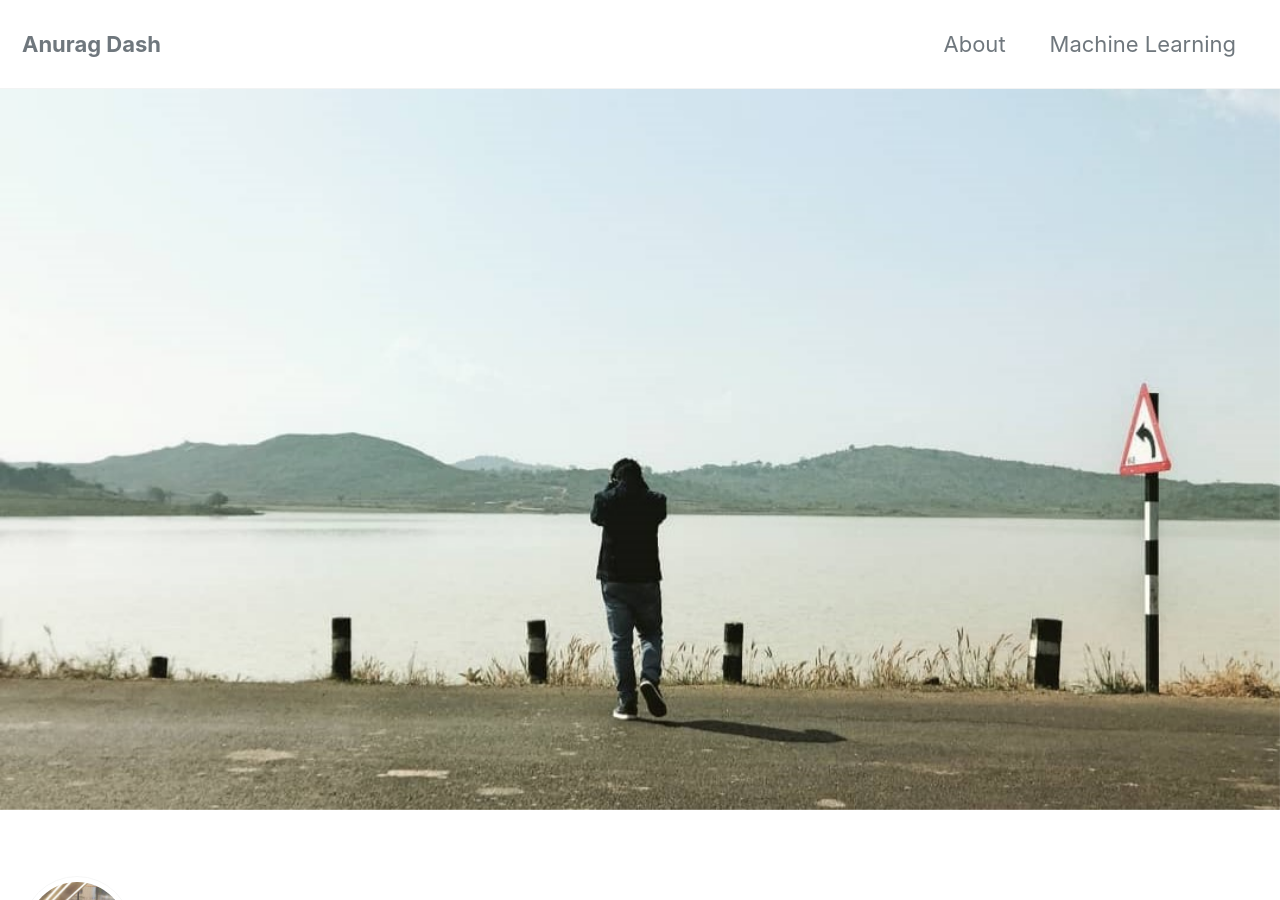
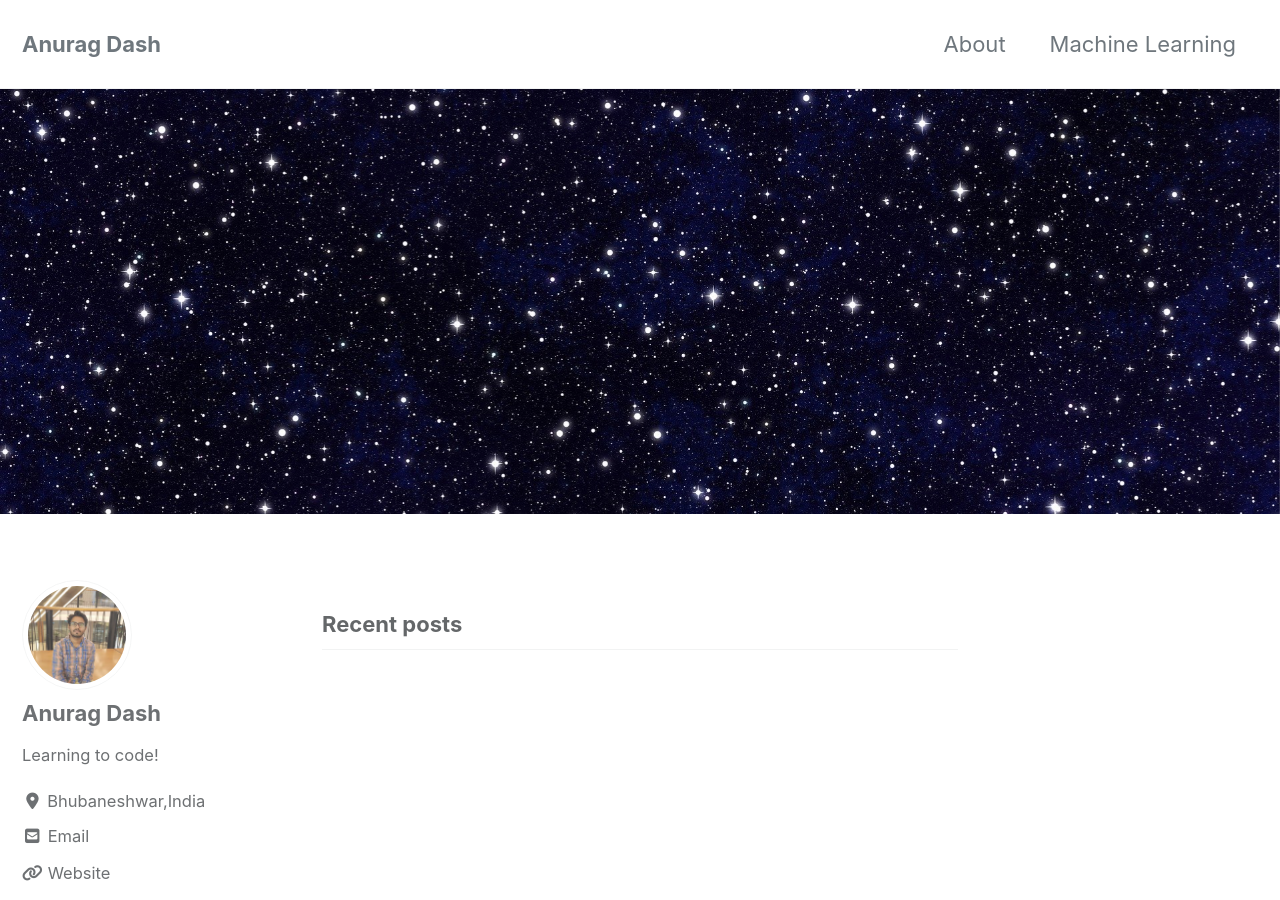
Before and after one commit to dash-anurag/dash-anurag.github.io, a Jekyll site: the page built from index.html, in a window 1280 px wide and 900 px high. Built offline with Jekyll 4.4.1, drawn with Linux system fonts in a browser that asks for light colours; cached includes are drawn as plain includes; nearby versions of some CDN libraries; the list of posts is cut into pages by our own code.

Commit message:
New Header

```diff
--- a/index.html
+++ b/index.html
@@ -2,5 +2,5 @@
 layout: home
 author_profile: true
 header:
-    image: "/images/awesome-image.jpg"
+    image: "/images/header-image.jpg"
 ---
```
Also changed, not shown: images/header-image.jpg (added).
